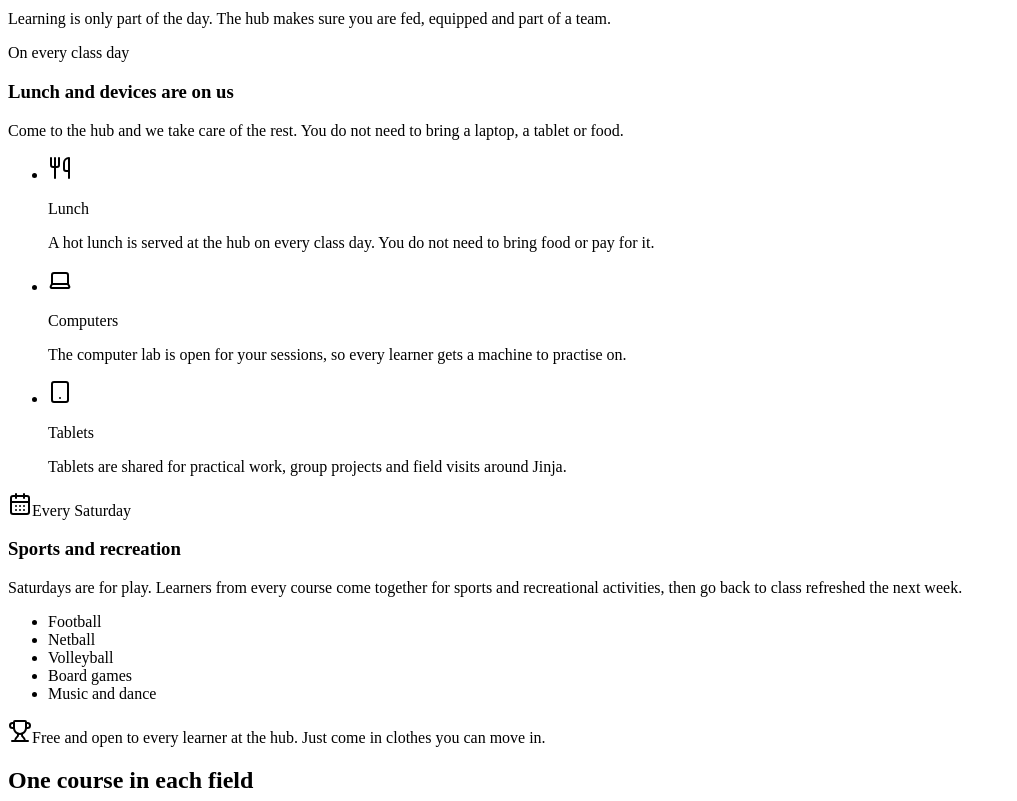
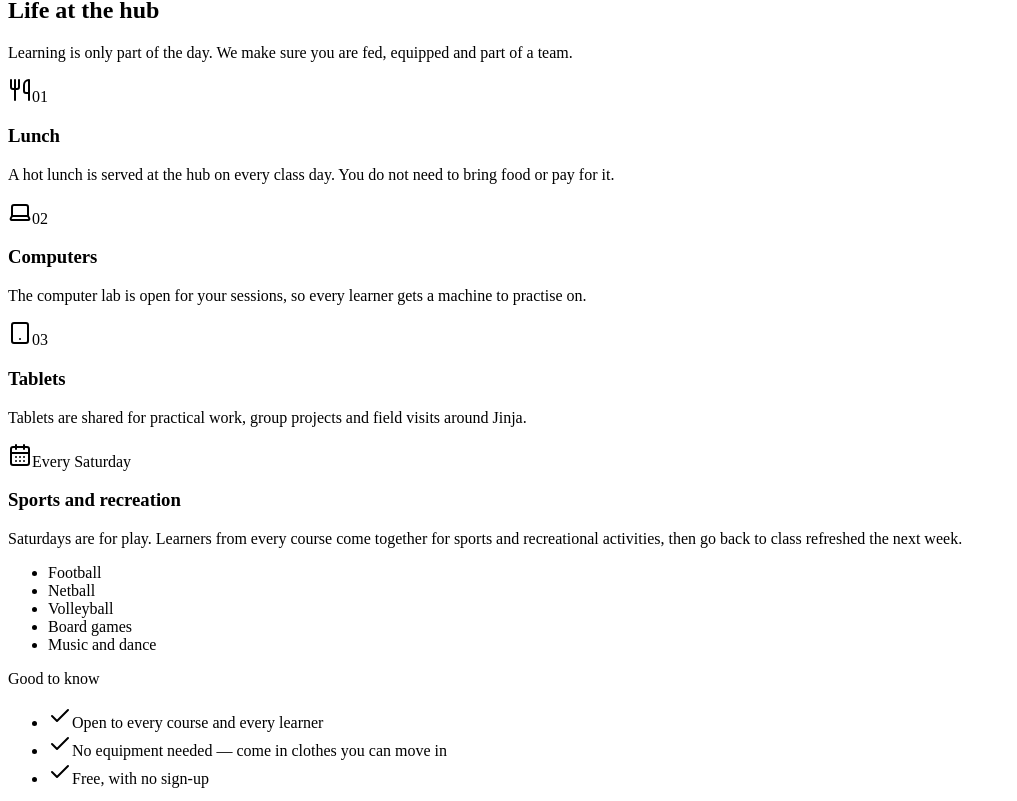
Before and after one commit to kelvintawe13/JinjaHub, a React app in the folder src/: page / in a window 1280 px wide. Shown: the part 2319-3120 px from the top of the page, without its empty margins (0-1017 px from the left). Built offline with nearby package versions, Linux system fonts and the light colour scheme; the HTML template or start-up script is replaced by a standard one.

Commit message:
feat: enhance QuoteCard and HubLifeSection components with new layout and content; add supporting details for Saturday activities

```diff
--- a/src/components/cards/QuoteCard.tsx
+++ b/src/components/cards/QuoteCard.tsx
@@ -1,32 +1,75 @@
 import { Link } from 'react-router-dom';
-import { ArrowRightIcon, QuoteIcon } from 'lucide-react';
+import { ArrowRightIcon, CheckIcon, QuoteIcon } from 'lucide-react';
+import { cn } from '../../utils/cn';
 import type { Story } from '../../types/content';
 
-export function QuoteCard({ story }: {story: Story;}) {
+export function QuoteCard({ story, featured = false }: {story: Story;featured?: boolean;}) {
   return (
-    <figure className="flex h-full flex-col rounded-3xl bg-paper p-6 ring-1 ring-line md:p-7">
-      <QuoteIcon className="h-7 w-7 text-forest" aria-hidden="true" />
-      <blockquote className="mt-4 flex-1 text-base leading-relaxed text-ink">
+    <figure
+      className={cn(
+        'flex h-full flex-col rounded-3xl p-6 md:p-7',
+        featured ? 'bg-ink text-paper' : 'bg-paper ring-1 ring-line'
+      )}>
+
+      <div className="flex items-start justify-between gap-4">
+        <QuoteIcon
+          className={cn('shrink-0 text-forest', featured ? 'h-8 w-8' : 'h-6 w-6')}
+          aria-hidden="true" />
+
+        <span
+          className={cn(
+            'inline-flex items-center gap-1 rounded-full px-2.5 py-1 text-xs font-semibold',
+            featured ? 'bg-paper/10 text-paper' : 'bg-forest-soft text-forest-dark'
+          )}>
+
+          <CheckIcon className="h-3.5 w-3.5" aria-hidden="true" />
+          Graduate
+        </span>
+      </div>
+
+      <blockquote
+        className={cn(
+          'mt-5 flex-1 leading-relaxed',
+          featured ?
+          'text-xl font-medium tracking-tight text-paper md:text-2xl md:leading-relaxed' :
+          'text-base text-ink'
+        )}>
+
         “{story.quote}”
       </blockquote>
-      <figcaption className="mt-6 border-t border-line pt-5">
+
+      <figcaption
+        className={cn(
+          'mt-6 border-t pt-5',
+          featured ? 'border-paper/15' : 'border-line'
+        )}>
+
         <div className="flex items-center gap-3">
           <span
-            className="grid h-11 w-11 shrink-0 place-items-center rounded-full bg-forest-soft text-sm font-semibold text-forest-dark"
+            className={cn(
+              'grid h-11 w-11 shrink-0 place-items-center rounded-full text-sm font-semibold',
+              featured ? 'bg-forest text-ink' : 'bg-forest-soft text-forest-dark'
+            )}
             aria-hidden="true">
 
             {story.initials}
           </span>
           <div className="min-w-0">
             <p className="font-semibold">{story.name}</p>
-            <p className="text-sm text-muted">
+            <p className={cn('text-sm', featured ? 'text-paper/65' : 'text-muted')}>
               {story.detail} · {story.year}
             </p>
           </div>
         </div>
         <Link
           to={`/courses/${story.courseSlug}`}
-          className="mt-4 inline-flex items-center gap-1.5 rounded text-sm font-semibold text-forest-dark underline decoration-forest/40 underline-offset-4 hover:decoration-forest-dark focus-visible:outline-none focus-visible:ring-2 focus-visible:ring-forest">
+          aria-label={`Read about ${story.detail}`}
+          className={cn(
+            'mt-4 inline-flex items-center gap-1.5 rounded text-sm font-semibold underline underline-offset-4 focus-visible:outline-none focus-visible:ring-2 focus-visible:ring-forest',
+            featured ?
+            'text-forest decoration-forest/50 hover:decoration-forest' :
+            'text-forest-dark decoration-forest/40 hover:decoration-forest-dark'
+          )}>
 
           Read about the course
           <ArrowRightIcon className="h-4 w-4" aria-hidden="true" />
--- a/src/components/landing/HubLifeSection.tsx
+++ b/src/components/landing/HubLifeSection.tsx
@@ -1,7 +1,7 @@
-import { CalendarDaysIcon, TrophyIcon } from 'lucide-react';
+import { CalendarDaysIcon, CheckIcon } from 'lucide-react';
 import { Chip } from '../ui/Chip';
 import { SectionHeading } from '../ui/SectionHeading';
-import { hubPerks, saturdayActivities } from '../../data/hubLife';
+import { hubPerks, saturdayActivities, saturdayDetails } from '../../data/hubLife';
 
 export function HubLifeSection() {
   return (
@@ -9,63 +9,80 @@ export function HubLifeSection() {
       <SectionHeading
         id="hub-life-title"
         title="Life at the hub"
-        intro="Learning is only part of the day. The hub makes sure you are fed, equipped and part of a team." />
+        intro="Learning is only part of the day. We make sure you are fed, equipped and part of a team."
+        badge={<Chip tone="forest" className="px-3 py-1">Inside the hub</Chip>} />
 
 
-      <div className="mt-8 grid gap-4 lg:grid-cols-2">
-        <article className="rounded-3xl bg-cream p-6 ring-1 ring-gold/50 md:p-8">
-          <Chip tone="forest" className="px-3 py-1">
-            On every class day
-          </Chip>
-          <h3 className="mt-4 text-2xl font-semibold tracking-tight">
-            Lunch and devices are on us
+      <div className="mt-8 grid gap-4 sm:grid-cols-2 lg:grid-cols-3">
+        {hubPerks.map(({ id, title, body, icon: Icon }, index) =>
+        <article
+          key={id}
+          className="flex flex-col rounded-3xl bg-paper p-6 ring-1 ring-line md:p-7">
+
+            <div className="flex items-start justify-between gap-4">
+              <span className="grid h-11 w-11 place-items-center rounded-2xl bg-forest-soft text-forest-dark">
+                <Icon className="h-5 w-5" aria-hidden="true" />
+              </span>
+              <span className="text-xs font-semibold tabular-nums tracking-[0.14em] text-ink/30">
+                {String(index + 1).padStart(2, '0')}
+              </span>
+            </div>
+            <h3 className="mt-5 text-lg font-semibold tracking-tight">{title}</h3>
+            <p className="mt-1.5 text-sm leading-relaxed text-muted">{body}</p>
+          </article>
+        )}
+      </div>
+
+      <article className="relative mt-4 overflow-hidden rounded-3xl bg-leaf text-cream">
+        <span
+          className="pointer-events-none absolute -right-16 -top-20 h-64 w-64 rounded-full border border-cream/15"
+          aria-hidden="true" />
+
+        <span
+          className="pointer-events-none absolute -bottom-24 right-32 h-72 w-72 rounded-full border border-cream/10"
+          aria-hidden="true" />
+
+
+        <div className="relative grid gap-8 p-6 md:p-8 lg:grid-cols-[1.15fr_0.85fr] lg:items-center lg:gap-12">
+          <div>
+            <p className="inline-flex items-center gap-1.5 rounded-full border border-cream/25 bg-cream/10 px-3 py-1 text-xs font-semibold text-cream">
+              <CalendarDaysIcon className="h-4 w-4" aria-hidden="true" />
+              Every Saturday
+            </p>
+            <h3 className="mt-4 text-2xl font-semibold tracking-tight md:text-3xl">
+              Sports and recreation
             </h3>
-          <p className="mt-2 text-base leading-relaxed text-muted">
-            Come to the hub and we take care of the rest. You do not need to bring a laptop,
-            a tablet or food.
+            <p className="mt-3 max-w-xl text-base leading-relaxed text-cream/85">
+              Saturdays are for play. Learners from every course come together for sports and
+              recreational activities, then go back to class refreshed the next week.
             </p>
-          <ul className="mt-6 space-y-4">
-            {hubPerks.map(({ id, title, body, icon: Icon }) =>
-            <li key={id} className="flex gap-3">
-                <span className="grid h-9 w-9 shrink-0 place-items-center rounded-lg bg-forest text-ink">
-                  <Icon className="h-[18px] w-[18px]" aria-hidden="true" />
-                </span>
-                <div>
-                  <p className="font-semibold">{title}</p>
-                  <p className="mt-0.5 text-sm leading-relaxed text-muted">{body}</p>
-                </div>
+            <ul aria-label="Saturday activities" className="mt-6 flex flex-wrap gap-2">
+              {saturdayActivities.map((activity) =>
+              <li
+                key={activity}
+                className="rounded-full border border-cream/25 bg-cream/10 px-3 py-1.5 text-xs font-semibold text-cream">
+
+                  {activity}
                 </li>
               )}
             </ul>
-        </article>
+          </div>
 
-        <article className="flex flex-col rounded-3xl bg-leaf-soft p-6 md:p-8">
-          <p className="inline-flex items-center gap-1.5 self-start rounded-full bg-paper px-3 py-1 text-xs font-semibold text-leaf-dark">
-            <CalendarDaysIcon className="h-4 w-4" aria-hidden="true" />
-            Every Saturday
+          <div className="rounded-2xl border border-cream/20 bg-leaf-dark/40 p-5 md:p-6">
+            <p className="text-xs font-semibold uppercase tracking-[0.14em] text-cream/80">
+              Good to know
             </p>
-          <h3 className="mt-4 text-2xl font-semibold tracking-tight">
-            Sports and recreation
-          </h3>
-          <p className="mt-2 text-base leading-relaxed text-muted">
-            Saturdays are for play. Learners from every course come together for sports and
-            recreational activities, then go back to class refreshed the next week.
-          </p>
-          <ul className="mt-6 flex flex-wrap gap-2">
-            {saturdayActivities.map((activity) =>
-            <li key={activity}>
-                <Chip tone="neutral" className="bg-paper">
-                  {activity}
-                </Chip>
+            <ul className="mt-4 space-y-3.5">
+              {saturdayDetails.map((detail) =>
+              <li key={detail} className="flex gap-3 text-sm leading-relaxed text-cream/90">
+                  <CheckIcon className="mt-0.5 h-4 w-4 shrink-0 text-peach" aria-hidden="true" />
+                  {detail}
                 </li>
               )}
             </ul>
-          <p className="mt-auto flex items-start gap-2 border-t border-leaf/15 pt-5 text-sm leading-relaxed text-ink/80">
-            <TrophyIcon className="mt-0.5 h-4 w-4 shrink-0 text-leaf-dark" aria-hidden="true" />
-            Free and open to every learner at the hub. Just come in clothes you can move in.
-          </p>
+          </div>
+        </div>
       </article>
-      </div>
     </section>);
 
 }
--- a/src/components/landing/StoriesSection.tsx
+++ b/src/components/landing/StoriesSection.tsx
@@ -3,6 +3,8 @@ import { SectionHeading } from '../ui/SectionHeading';
 import { stories } from '../../data/stories';
 
 export function StoriesSection() {
+  const [featured, ...supporting] = stories;
+
   return (
     <section aria-labelledby="stories-title" className="border-y border-leaf-soft bg-leaf-soft/60">
       <div className="mx-auto max-w-page px-4 py-12 md:px-6 md:py-16">
@@ -13,14 +15,20 @@ export function StoriesSection() {
           action={{ label: 'Find your course', to: '/courses' }} />
 
 
-        <div className="mt-8 grid gap-4 md:grid-cols-3">
-          {stories.map((story) =>
-          <QuoteCard key={story.id} story={story} />
-          )}
+        <div className="mt-8 grid gap-4 md:grid-cols-2 lg:grid-cols-12">
+          <div className="lg:col-span-7">
+            <QuoteCard story={featured} featured />
+          </div>
+          <div className="grid gap-4 lg:col-span-5">
+            {supporting.map((story) =>
+            <QuoteCard key={story.id} story={story} />
+            )}
+          </div>
         </div>
 
-        <p className="mt-6 text-sm text-muted">
-          Every learner gets a mentor, a certificate and a route into work.
+        <p className="mt-6 border-t border-leaf/15 pt-5 text-sm text-muted">
+          Every testimony comes from a graduate of a hub course, and every learner leaves with a
+          mentor, a certificate and a route into work.
         </p>
       </div>
     </section>);
--- a/src/data/hubLife.ts
+++ b/src/data/hubLife.ts
@@ -28,3 +28,9 @@ export const saturdayActivities = [
 'Volleyball',
 'Board games',
 'Music and dance'];
+
+
+export const saturdayDetails = [
+'Open to every course and every learner',
+'No equipment needed — come in clothes you can move in',
+'Free, with no sign-up'];
```
Lines whose indentation alone changed are shown as unchanged.
